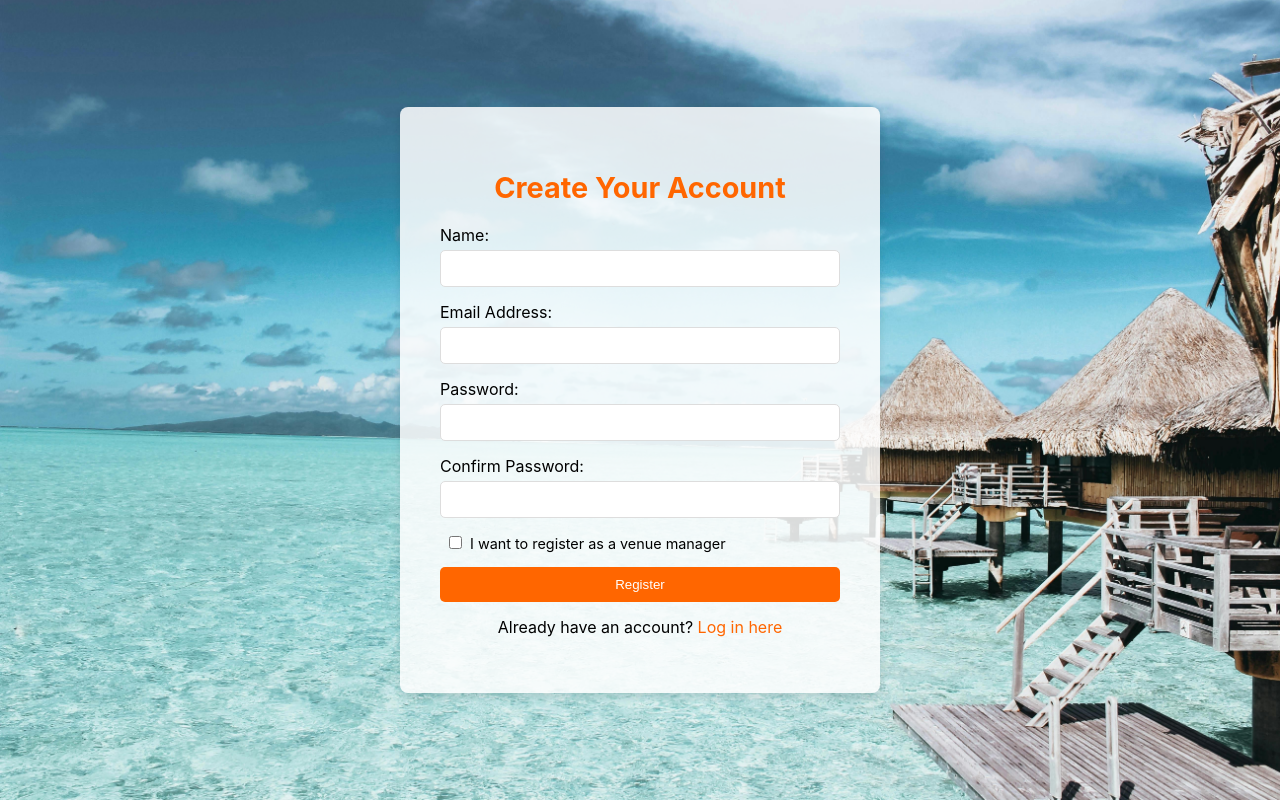
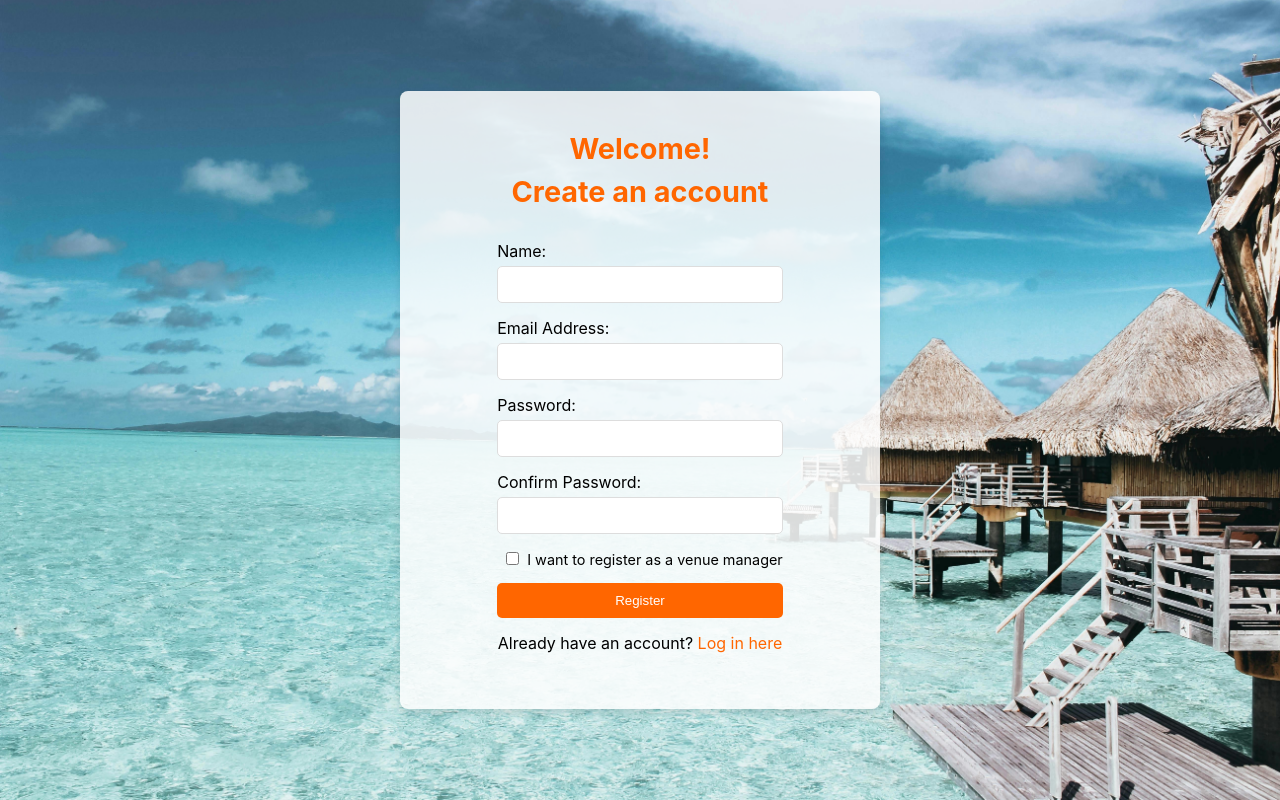
Before and after one commit to VeronicaOS/Project-Exam-2, a React (Create React App) app in the folder holidaze/: page /register in a window 1280 px wide. Built offline with nearby package versions, Linux system fonts and the light colour scheme.

Commit message:
testing to login and register

```diff
--- a/holidaze/src/pages/login/login.jsx
+++ b/holidaze/src/pages/login/login.jsx
@@ -24,6 +24,7 @@ const LoginPage = () => {
                 }
 
                 const data = await response.json();
+                console.log("Backend response data:", data);
                 const { accessToken: token, ...profile } = data.data;
 
                 // Save token and profile to localStorage
@@ -31,12 +32,13 @@ const LoginPage = () => {
                 localStorage.setItem("profile", JSON.stringify(profile));
 
                 // Redirect to home
-                window.location.href = "/";
+                // window.location.href = "/";
             },
         });
 
     return (
         <div className={styles.container}>
+            <div className={styles.formWrapper}>
                 <form onSubmit={handleSubmit} className={styles.form}>
                     <LoginForm
                         formData={formData}
@@ -46,6 +48,7 @@ const LoginPage = () => {
                     />
                 </form>
             </div>
+        </div>
     );
 };
 
--- a/holidaze/src/pages/login/login.module.css
+++ b/holidaze/src/pages/login/login.module.css
@@ -7,20 +7,35 @@
         no-repeat center center / cover;
 }
 
-.form {
+.formWrapper {
     background: rgba(255, 255, 255, 0.85);
-    padding: 20px;
+    padding: 30px;
     border-radius: 8px;
-    box-shadow: 0 4px 8px rgba(0, 0, 0, 0.1);
     max-width: 400px;
     width: 100%;
+    box-shadow: 0 4px 8px rgba(0, 0, 0, 0.1);
+    display: flex;
+    justify-content: center;
 }
 
-.heading {
+.form {
+    display: flex;
+    flex-direction: column;
+}
+
+.heading1,
+.heading2 {
     font-size: 1.8rem;
-    margin-bottom: 20px;
     color: #ff6600;
     text-align: center;
+}
+
+.heading1 {
+    margin: 0;
+}
+
+.heading2 {
+    margin: 0.5rem 0 2rem 0;
 }
 
 .inputGroup {
--- a/holidaze/src/pages/login/loginForm/loginForm.jsx
+++ b/holidaze/src/pages/login/loginForm/loginForm.jsx
@@ -4,7 +4,8 @@ import styles from "../login.module.css";
 const LoginForm = ({ formData, handleChange, isLoading, error }) => {
     return (
         <>
-            <h2 className={styles.heading}>Log In</h2>
+            <h1 className={styles.heading1}>Welcome back!</h1>
+            <h2 className={styles.heading2}>Log In</h2>
 
             {/* Email Input */}
             <div className={styles.inputGroup}>
--- a/holidaze/src/pages/register/register.jsx
+++ b/holidaze/src/pages/register/register.jsx
@@ -11,7 +11,7 @@ const RegisterPage = () => {
                 email: "",
                 password: "",
                 confirmPassword: "",
-                isVenueManager: false, // Default to regular user
+                venueManager: false, // Default to regular user
             },
             submitAction: async (formData) => {
                 if (formData.password !== formData.confirmPassword) {
@@ -22,9 +22,8 @@ const RegisterPage = () => {
                     name: formData.name,
                     email: formData.email,
                     password: formData.password,
-                    isVenueManager: formData.isVenueManager, // Include venue manager field
+                    venueManager: formData.venueManager, // Include venue manager field
                 };
-                console.log("Payload being sent to the server:", body);
 
                 const response = await fetch(
                     "https://v2.api.noroff.dev/auth/register",
--- a/holidaze/src/pages/register/register.module.css
+++ b/holidaze/src/pages/register/register.module.css
@@ -14,6 +14,8 @@
     max-width: 400px;
     width: 100%;
     box-shadow: 0 4px 8px rgba(0, 0, 0, 0.1);
+    display: flex;
+    justify-content: center;
 }
 
 .form {
@@ -21,11 +23,19 @@
     flex-direction: column;
 }
 
-.heading {
+.heading1,
+.heading2 {
     font-size: 1.8rem;
-    margin-bottom: 20px;
     color: #ff6600;
     text-align: center;
+}
+
+.heading1 {
+    margin: 0;
+}
+
+.heading2 {
+    margin: 0.5rem 0 2rem 0;
 }
 
 .inputGroup {
--- a/holidaze/src/pages/register/registerForm/registerForm.jsx
+++ b/holidaze/src/pages/register/registerForm/registerForm.jsx
@@ -10,7 +10,8 @@ const RegisterForm = ({
 }) => {
   return (
     <form onSubmit={handleSubmit} className={styles.form}>
-      <h2 className={styles.heading}>Create Your Account</h2>
+      <h1 className={styles.heading1}>Welcome!</h1>
+      <h2 className={styles.heading2}>Create an account</h2>
 
       {/* Name Input */}
       <div className={styles.inputGroup}>
@@ -84,9 +85,9 @@ const RegisterForm = ({
         <label className={styles.checkboxLabel}>
           <input
             type="checkbox"
-            id="isVenueManager"
-            name="isVenueManager"
-            checked={formData.isVenueManager}
+            id="venueManager"
+            name="venueManager"
+            checked={formData.venueManager}
             onChange={(e) =>
               handleChange({
                 target: {
```
Lines whose indentation alone changed are shown as unchanged.
